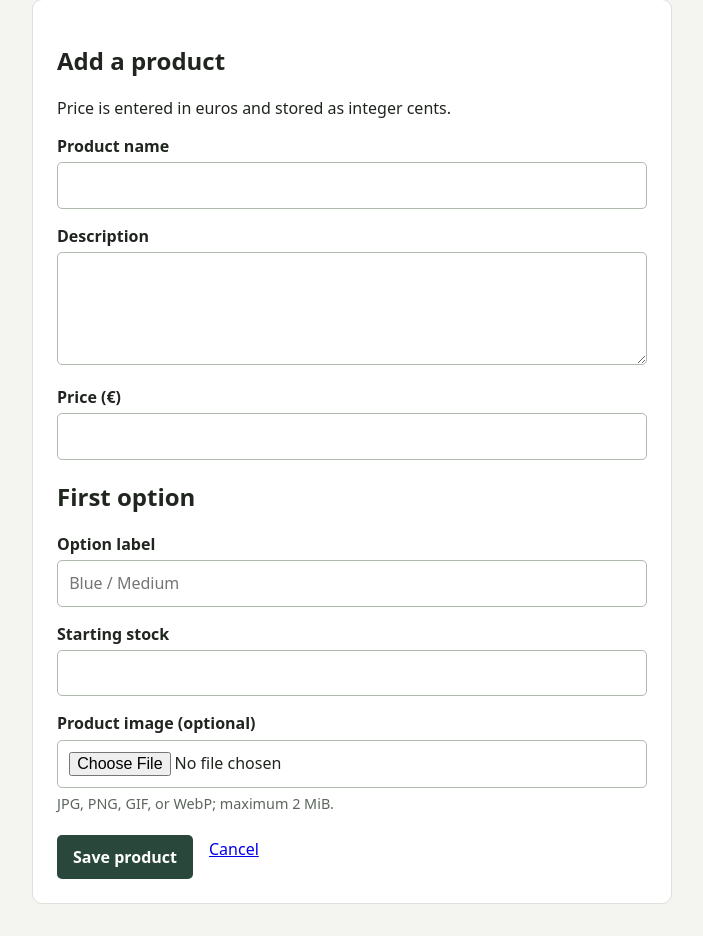
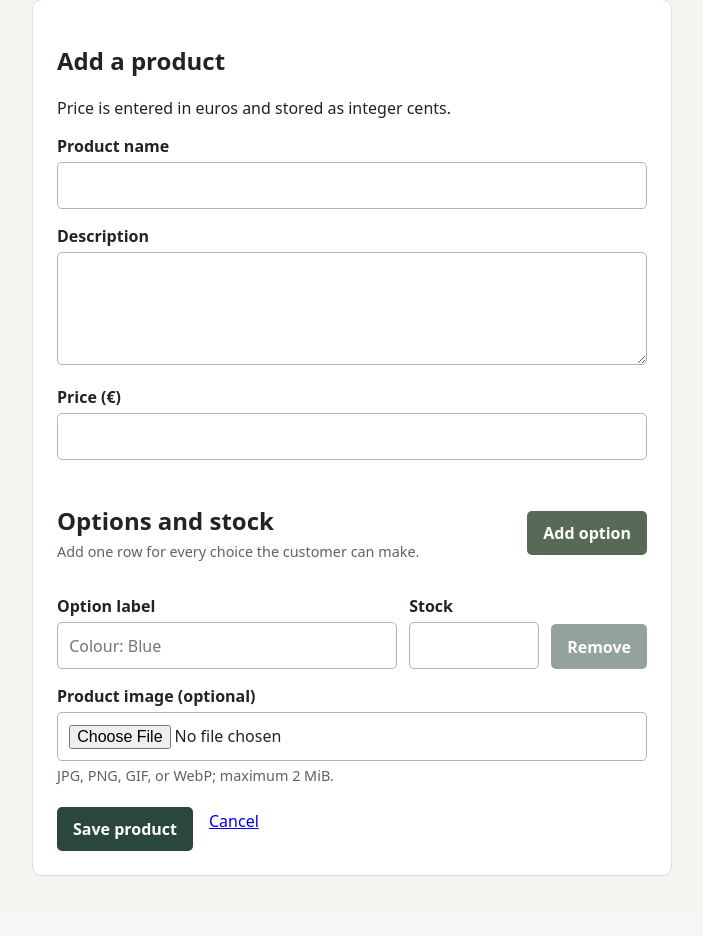
Before and after one commit to emmlje18/small-shop, a Flask app: page /admin/products/new in a window 1280 px wide. Shown: the part 87-1023 px from the top of the page, without its empty margins (158-861 px from the left). After the commit the page ends 963 px from the top, so only its background shows below. Run offline with Flask 3, Linux system fonts and the light colour scheme; the visitor is signed in with stand-in values (Sample User, id 1).

Commit message:
Allow multiple product options in admin form

```diff
--- a/app/catalog/routes_admin.py
+++ b/app/catalog/routes_admin.py
@@ -68,6 +68,26 @@ def parse_nonnegative_integer(value, field_name):
     return number
 
 
+def parse_variants(option_labels, stock_values):
+    """Validate matching option and stock fields from the product form."""
+    if len(option_labels) != len(stock_values):
+        raise ValueError("Each option needs a matching stock value.")
+
+    variants = []
+    for position, (option_label, stock_value) in enumerate(
+        zip(option_labels, stock_values), start=1
+    ):
+        clean_label = option_label.strip()
+        if not clean_label:
+            raise ValueError(f"Option {position} needs a label.")
+        stock = parse_nonnegative_integer(stock_value, f"Stock for option {position}")
+        variants.append({"option_label": clean_label, "stock": stock})
+
+    if not variants:
+        raise ValueError("Add at least one option.")
+    return variants
+
+
 def save_uploaded_image(upload, upload_directory):
     """Save an optional image with a safe unique filename."""
     if upload is None or not upload.filename:
@@ -131,21 +151,18 @@ def products():
 @admin_blueprint.route("/products/new", methods=["GET", "POST"])
 @admin_required
 def new_product():
-    """Validate and save a product, its first variant, and an optional image."""
+    """Validate and save a product, its options, and an optional image."""
     if request.method == "POST":
         name = request.form.get("name", "")
         description = request.form.get("description", "")
-        option_label = request.form.get("option_label", "")
         image_path = None
 
         try:
             price_cents = parse_price_cents(request.form.get("price", ""))
-            stock = parse_nonnegative_integer(
-                request.form.get("stock", ""), "Stock"
+            variants = parse_variants(
+                request.form.getlist("option_label"),
+                request.form.getlist("stock"),
             )
-            if not option_label.strip():
-                raise ValueError("Variant option is required.")
-
             image_path = save_uploaded_image(
                 request.files.get("image"), current_app.config["UPLOAD_DIR"]
             )
@@ -153,7 +170,10 @@ def new_product():
             product_id = catalog.add_product(
                 name, description, price_cents, image_path
             )
-            catalog.add_variant(product_id, option_label, stock)
+            for variant in variants:
+                catalog.add_variant(
+                    product_id, variant["option_label"], variant["stock"]
+                )
         except ValueError as error:
             if image_path:
                 (Path(current_app.config["UPLOAD_DIR"]) / image_path).unlink(
--- /dev/null
+++ b/static/product_options.js
@@ -0,0 +1,26 @@
+const optionRows = document.querySelector("#option-rows");
+const optionRowTemplate = document.querySelector("#option-row-template");
+const addOptionButton = document.querySelector("#add-option");
+
+function updateRemoveButtons() {
+  const removeButtons = optionRows.querySelectorAll(".remove-option");
+  removeButtons.forEach((button) => {
+    button.disabled = removeButtons.length === 1;
+  });
+}
+
+function removeOption(event) {
+  if (!event.target.classList.contains("remove-option")) {
+    return;
+  }
+  event.target.closest(".option-row").remove();
+  updateRemoveButtons();
+}
+
+addOptionButton.addEventListener("click", () => {
+  optionRows.append(optionRowTemplate.content.cloneNode(true));
+  updateRemoveButtons();
+});
+
+optionRows.addEventListener("click", removeOption);
+updateRemoveButtons();
--- a/static/style.css
+++ b/static/style.css
@@ -35,6 +35,12 @@ button, .button { display: inline-block; margin-top: 1rem; padding: 0.7rem 1rem;
 .link-button { margin: 0; padding: 0; background: transparent; text-decoration: underline; }
 .form-actions { display: flex; align-items: center; gap: 1rem; }
 .hint { margin: 0.35rem 0; color: #5c665d; font-size: 0.9rem; }
+.variants-heading { display: flex; align-items: center; justify-content: space-between; gap: 1rem; margin-top: 1.5rem; }
+.variants-heading h2 { margin-bottom: 0; }
+.secondary-button { background: #586958; }
+.option-row { display: grid; grid-template-columns: 1fr 130px auto; align-items: end; gap: 0.75rem; margin: 0.75rem 0; }
+.option-row button { margin-top: 0; }
+.remove-option:disabled { cursor: not-allowed; opacity: 0.5; }
 .message { padding: 0.75rem 1rem; border-radius: 5px; }
 .message.error { color: #7a1c1c; background: #fce8e8; }
 .message.success { color: #205535; background: #e3f4e8; }
@@ -42,4 +48,5 @@ button, .button { display: inline-block; margin-top: 1rem; padding: 0.7rem 1rem;
 @media (max-width: 560px) {
   .page-heading { align-items: flex-start; flex-direction: column; }
   .product-card { grid-template-columns: 1fr; }
+  .option-row { grid-template-columns: 1fr; }
 }
--- a/templates/admin/new_product.html
+++ b/templates/admin/new_product.html
@@ -14,12 +14,27 @@
       <label for="price">Price (€)</label>
       <input id="price" name="price" type="number" min="0" step="0.01" required>
 
-      <h2>First option</h2>
-      <label for="option_label">Option label</label>
-      <input id="option_label" name="option_label" type="text" placeholder="Blue / Medium" required>
+      <div class="variants-heading">
+        <div>
+          <h2>Options and stock</h2>
+          <p class="hint">Add one row for every choice the customer can make.</p>
+        </div>
+        <button class="secondary-button" id="add-option" type="button">Add option</button>
+      </div>
 
-      <label for="stock">Starting stock</label>
-      <input id="stock" name="stock" type="number" min="0" step="1" required>
+      <div id="option-rows">
+        <div class="option-row">
+          <div>
+            <label>Option label</label>
+            <input name="option_label" type="text" placeholder="Colour: Blue" required>
+          </div>
+          <div>
+            <label>Stock</label>
+            <input name="stock" type="number" min="0" step="1" required>
+          </div>
+          <button class="remove-option" type="button" aria-label="Remove option">Remove</button>
+        </div>
+      </div>
 
       <label for="image">Product image (optional)</label>
       <input id="image" name="image" type="file" accept=".jpg,.jpeg,.png,.gif,.webp">
@@ -31,4 +46,18 @@
       </div>
     </form>
   </section>
+  <template id="option-row-template">
+    <div class="option-row">
+      <div>
+        <label>Option label</label>
+        <input name="option_label" type="text" placeholder="Colour: Blue" required>
+      </div>
+      <div>
+        <label>Stock</label>
+        <input name="stock" type="number" min="0" step="1" required>
+      </div>
+      <button class="remove-option" type="button" aria-label="Remove option">Remove</button>
+    </div>
+  </template>
+  <script src="{{ url_for('static', filename='product_options.js') }}"></script>
 {% endblock %}
```
Also changed, not shown: AI_USAGE.md (+18 -0 lines).
